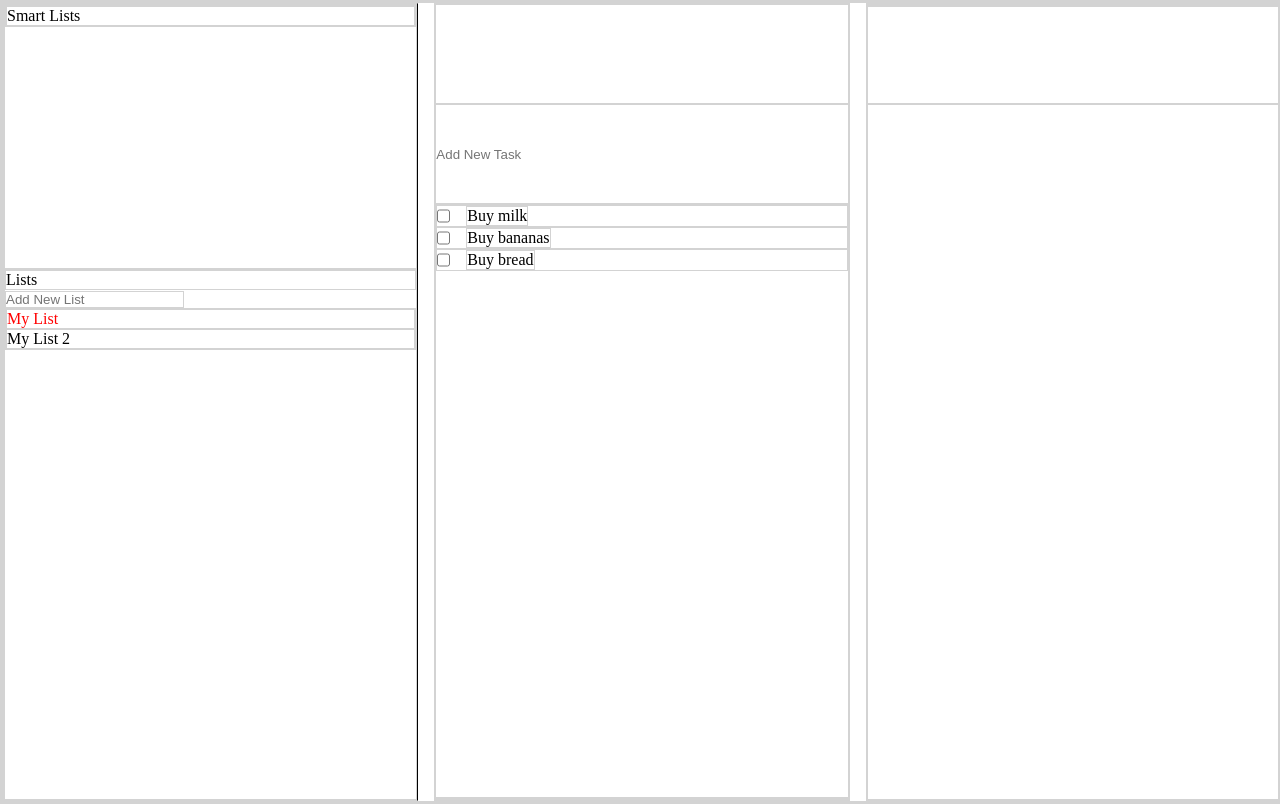
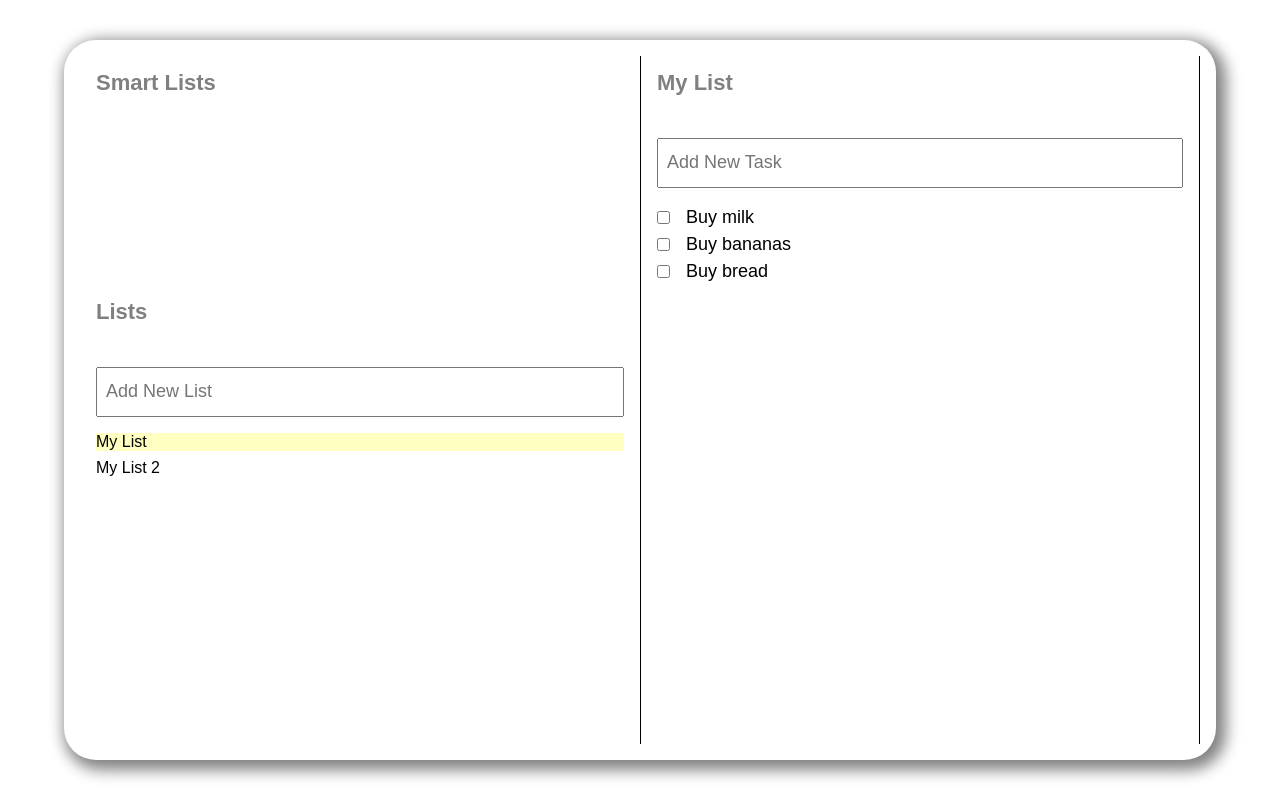
Before and after one commit to rodionlee/to-do-app, a website built with webpack: page src/index.html in a window 1280 px wide. Built offline with nearby package versions, Linux system fonts and the light colour scheme.

Commit message:
Add task manipulation functionality

```diff
--- a/src/index.html
+++ b/src/index.html
@@ -12,52 +12,32 @@
 
         <div class="listsColumnContainer">
 
-            <div class="smartListsContainer">
+            <h3>Smart Lists</h3>
+            <div class="smartListsContainer"></div>
 
-                <div class="smartListItem">
-                    <p>Smart Lists</p>
-                </div>
-
-            </div>
-
-            <div class="regularListsContainer">
-
-                <p>Lists</p>
-
-                <input type="text" id = "addNewListField" placeholder="Add New List">
-
-                <div class="regularLists">
-
-                </div>
-
-            </div>
+            <h3>Lists</h3>
+            <input type="text" id = "addNewListField" class="inputField" placeholder="Add New List">
+            <div class="regularListsContainer"></div>
 
         </div>
 
         <div class="listOverviewColumnContainer">
 
-            <h1 class="listName"></h1>
+            <h3 class="listName"></h3>
 
-            <input type="text" id = "addNewTaskField" placeholder="Add New Task">
+            <input type="text" id="addNewTaskField" class="inputField" placeholder="Add New Task">
 
             <div class="tasksUncompletedContainer"></div>
             <div class="tasksCompletedContainer"></div>
 
         </div>
 
-        <div class="taskColumnContainer">
-
+        <!-- <div class="taskColumnContainer">
             <div class="taskNameContainer">
-
                 <h1 class="taskName"></h1>
-
             </div>
-
-            <div class="taskContainer">
-
-            </div>
-
-        </div>
+            <div class="taskContainer"></div>
+        </div> -->
 
 
     </div>
--- a/src/index.js
+++ b/src/index.js
@@ -4,7 +4,7 @@ import './style.css';
 
 const screenController = {
     displayLists: function(lists) {
-        const regularLists = document.querySelector(".regularLists")
+        const regularLists = document.querySelector(".regularListsContainer")
         regularLists.innerHTML = ""
         let i = 0
 
@@ -18,63 +18,56 @@ const screenController = {
         }
     },
     displayTasks: function(tasks) {
-        this.displayUncompletedTasks(tasks)
-        this.displayCompletedTasks(tasks)
-        this.addEventListenersToTasks()
-    },
-    displayUncompletedTasks: function(tasks) {
         const tasksUncompletedContainer = document.querySelector(".tasksUncompletedContainer")
         tasksUncompletedContainer.innerHTML = ""
 
+        const tasksCompletedContainer = document.querySelector(".tasksCompletedContainer")
+        tasksCompletedContainer.innerHTML = ""
+
         for (const task of tasks) {
+            const newTask = this.createTaskElement(task)
             if (task.completed == false) {
+                tasksUncompletedContainer.appendChild(newTask)
+            } else {
+                tasksCompletedContainer.appendChild(newTask)
+            }
 
+        }
+        this.addEventListenersToTasks()
+    },
+    createTaskElement: function(task) {
         const newTask = document.createElement("div")
         newTask.className = "task"
         newTask.id = task.id
+        console.log(newTask)
 
         const newTaskCheckbox = document.createElement("input")
         newTaskCheckbox.type = "checkbox"
         newTaskCheckbox.className = "checkbox"
-                newTaskCheckbox.checked = false
         newTask.appendChild(newTaskCheckbox)
 
         const newTaskDescription = document.createElement("p")
+        newTaskDescription.className = "taskDescription"
         newTaskDescription.innerText = task.description
         newTask.appendChild(newTaskDescription)
 
-                tasksUncompletedContainer.appendChild(newTask)
+        const deleteButton = document.createElement("button")
+        deleteButton.className = "deleteButton"
+        deleteButton.innerText = "x"
+        newTask.appendChild(deleteButton)
 
-                this.addEventListenersToTasks()
+        if (task.completed == false) {
+            newTaskCheckbox.checked = false
+        } else {
+            newTaskCheckbox.checked = true
+            newTask.className = "taskCompleted"
         }
-        }
+        return newTask
     },
-    displayCompletedTasks: function(tasks) {
-        const tasksCompletedContainer = document.querySelector(".tasksCompletedContainer")
-        tasksCompletedContainer.innerHTML = ""
+    displayListName: function(listName) {
+        const listNameElement = document.querySelector(".listName")
+        listNameElement.innerText = listName
 
-        for (const task of tasks) {
-            if (task.completed == true) {
-
-                const newTask = document.createElement("div")
-                newTask.className = "taskCompleted"
-                newTask.id = task.id
-
-                const newTaskCheckbox = document.createElement("input")
-                newTaskCheckbox.type = "checkbox"
-                newTaskCheckbox.className = "checkbox"
-                newTaskCheckbox.checked = true
-                newTask.appendChild(newTaskCheckbox)
-
-                const newTaskDescription = document.createElement("p")
-                newTaskDescription.innerText = task.description
-                newTask.appendChild(newTaskDescription)
-
-                tasksCompletedContainer.appendChild(newTask)
-
-                this.addEventListenersToTasks()
-            }
-        }
     },
     addEventListenersToLists: function() {
         const lists = document.getElementsByClassName("list")
@@ -94,6 +87,16 @@ const screenController = {
                 else coordinator.unCompleteTask(taskID)
             })
         }
+
+        const taskDeleteButtons = document.getElementsByClassName("deleteButton")
+
+        for (const deleteButton of taskDeleteButtons) {
+            deleteButton.addEventListener("click", (e) => {
+                const taskID = e.path[1].id
+                coordinator.deleteTask(taskID)
+            })
+        }
+
     },
     highlightSelectedList: function(listID) {
         const lists = document.getElementsByClassName("list")
@@ -142,8 +145,7 @@ const coordinator = {
         // this.addNewTask("Buy bananas 2", 1, "23/11/2022")
         // this.addNewTask("Buy bread 2", 1, "23/11/2022")
 
-        screenController.highlightSelectedList(this.selectedListID)
-        screenController.displayTasks(taskController.getTasks(this.selectedListID))
+        this.selectList(this.selectedListID)
 
         screenController.addEventListenerToAddNewTaskField()
         screenController.addEventListenerToAddNewListField()
@@ -162,6 +164,9 @@ const coordinator = {
 
         const tasks = taskController.getTasks(listID)
         screenController.displayTasks(tasks)
+
+        const listName = taskController.getListName(listID)
+        screenController.displayListName(listName)
 
         this.selectedListID = listID
     },
@@ -189,7 +194,14 @@ const coordinator = {
         taskController.unCompleteTask(task)
         const tasks = taskController.getTasks(this.selectedListID)
         screenController.displayTasks(tasks)
-    }
+    },
+    deleteTask: function(taskID) {
+        const task = taskController.getTask(taskID, this.selectedListID)
+        taskController.deleteTask(task)
+        const tasks = taskController.getTasks(this.selectedListID)
+        screenController.displayTasks(tasks)
+    },
+
 
 }
 
@@ -225,7 +237,7 @@ const taskController = {
     addNewTask: function(task, listID, dueDate) {
         const newTask = new this.taskClass(task, listID, dueDate)
         this.lists[listID].tasks.push(newTask)
-        newTask.id = `task${this.lists[listID].tasks.indexOf(newTask)}`
+        newTask.id = `${this.lists[listID].tasks.indexOf(newTask)}`
         return this.lists[listID].tasks
     },
     getTasks: function(listID) {
@@ -236,8 +248,11 @@ const taskController = {
             if (list.name === listName) return list.id
         }
     },
+    getListName: function(listID) {
+        return this.lists[listID].name
+    },
     getTask: function(taskID, selectedListID) {
-        const taskIndex = Number(taskID.replace(/task/, ""))
+        const taskIndex = Number(taskID)
         return this.lists[selectedListID].tasks[taskIndex]
     },
     completeTask: function(task) {
@@ -245,6 +260,19 @@ const taskController = {
     },
     unCompleteTask: function(task) {
         task.completed = false
+    },
+    deleteTask: function(task) {
+        const listID = task.listID
+        this.lists[listID].tasks.splice(task.id,1)
+        this.updateTaskIds(listID)
+    },
+    updateTaskIds: function(listID) {
+        console.log(this.lists[listID])
+        let i = 0
+
+        this.lists[listID].tasks.forEach((task) => {
+            task.id = i++
+        })
     }
 }
 
--- a/src/style.css
+++ b/src/style.css
@@ -4,54 +4,125 @@
     padding: 0;
     margin: 0;
     box-sizing: border-box;
-    border: .1px solid lightgray;
+    /* border: .1px solid lightgray; */
+}
+
+
+:root {
+    --listNameHeight: 50px;
 }
 
 /* Typography */
 
+* {
+    font-family: Arial, Helvetica, sans-serif;
+}
 
+h1 {
+    font-size: 28px;
+    line-height: 1;
+}
+
+h2 {
+    font-size: 24px;
+    line-height: 1;
+}
+
+h3 {
+    font-size: 22px;
+    line-height: 1;
+    color: grey;
+}
+
+p, li, ul, ::placeholder, a, span {
+    font-size: 18px;
+    line-height: 1.5;
+}
+
+body {
+    height: 100vh;
+    display: flex;
+    justify-content: center;
+    align-items: center;
+}
 
 /* Main Container */
 
 .mainContainer {
-    height: 100vh;
-    width: 100vw;
+    height: 90vh;
+    width: 90vw;
+    padding: 16px;
 
+    border-radius: 32px;
+    box-shadow: 5px 5px 15px 5px grey;
 
     display: grid;
-    grid-template-columns: 1fr 1fr 1fr;
+    /* grid-template-columns: 1fr 1fr 1fr; */
+    grid-template-columns: 1fr 1fr;
     grid-template-rows: 1fr;
-    gap: 16px;
+}
 
+.inputField {
+    width: 100%;
+    height: var(--listNameHeight);
+    padding: 8px;
+}
+
+.listsColumnContainer, .listOverviewColumnContainer, .listsColumnContainer {
+    padding: 16px;
 }
 
 /* Lists Column Container */
 
 .listsColumnContainer {
-    border-right: 1px solid black;
-
-
     display: grid;
     grid-template-columns: 1fr;
-    grid-template-rows: 1fr 2fr;
+    grid-template-rows: var(--listNameHeight) 1fr var(--listNameHeight) var(--listNameHeight) 2fr;
+    gap: 16px;
 }
 
+.listSelected {
+    background-color: rgba(255, 255, 165, 0.69);
+}
 
-
-.listSelected {
-    color: red;
+.regularListsContainer {
+    display: flex;
+    flex-direction: column;
+    gap: 8px;
 }
 
 /* List Overview Column Container */
 
 .listOverviewColumnContainer {
     display: grid;
-    grid-template-rows: 100px 100px 1fr;
+    grid-template-rows: var(--listNameHeight) var(--listNameHeight) 1fr;
+    border-left: 1px solid black;
+    border-right: 1px solid black;
+    gap: 16px;
 }
 
 .task, .taskCompleted {
     display: flex;
     gap: 16px;
+}
+
+.taskDescription {
+    flex: 1;
+}
+
+.deleteButton {
+    width: 16px;
+    height: 16px;
+
+    display: flex;
+    justify-content: center;
+    align-items: center;
+
+    display: none;
+}
+
+.task:hover .deleteButton, .taskCompleted:hover .deleteButton {
+    display: flex;
 }
 
 .taskCompleted {
```
Lines whose indentation alone changed are shown as unchanged.
